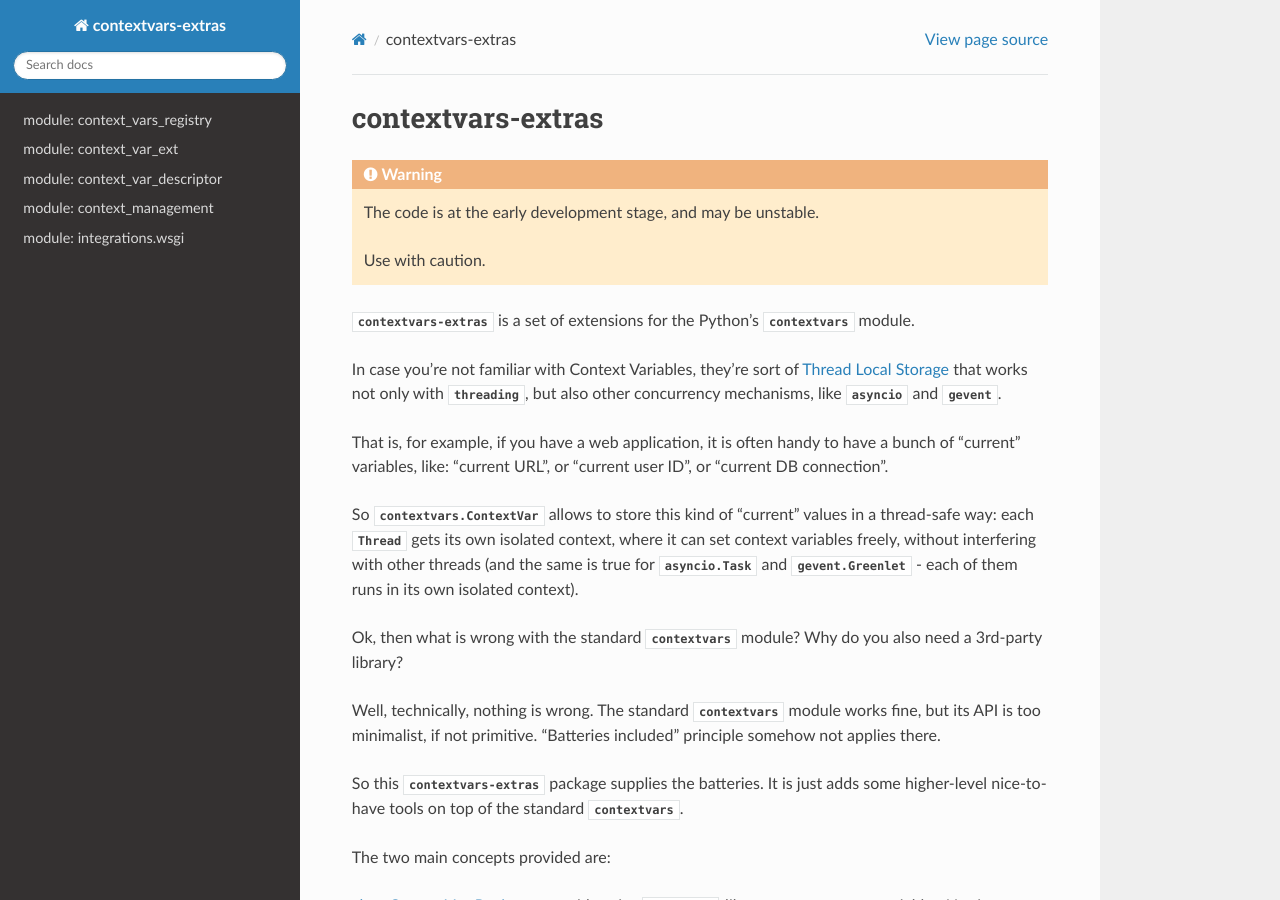
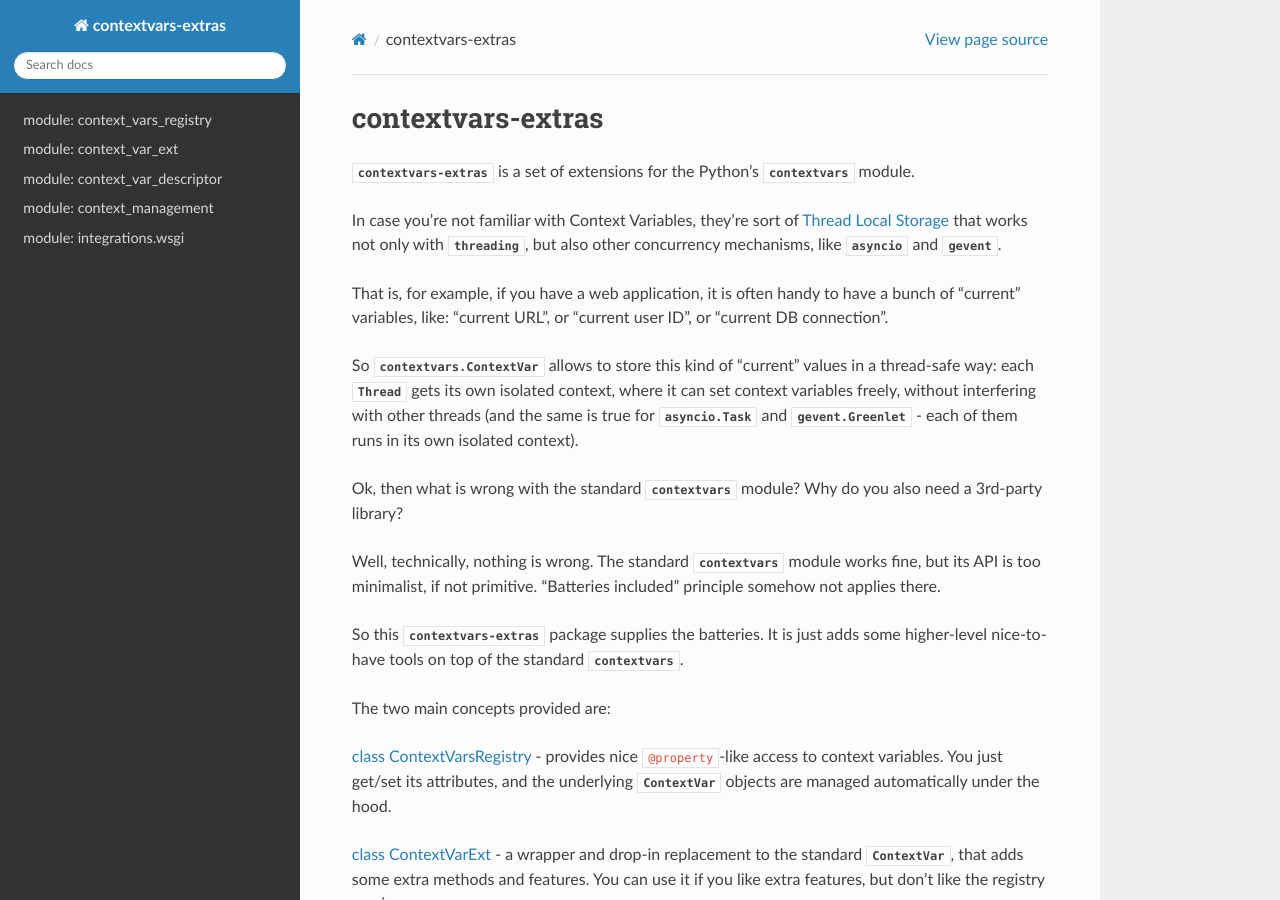
Before and after one commit to vdmit11/contextvars-registry, a Sphinx documentation site: the page built from docs/index.rst, in a window 1280 px wide and 900 px high. Built offline with Sphinx 7.4.7 and the Read the Docs theme 2.0.0, drawn with Linux system fonts in a browser that asks for light colours.

Commit message:
feat: remove "under development" warnings, the code is stable enough

```diff
--- a/README.rst
+++ b/README.rst
@@ -2,10 +2,6 @@ contextvars-extras
 ==================
 
 |pypi badge| |build badge| |docs badge|
-
-**Warning!**
-
-**The code is at the early development stage, and may be unstable. Use with caution.**
 
 ``contextvars-extras`` is a set of extensions for the Python's `contextvars`_ module.
 
--- a/docs/index.rst
+++ b/docs/index.rst
@@ -1,12 +1,5 @@
 contextvars-extras
 ==================
-
-.. Warning::
-
-   The code is at the early development stage, and may be unstable.
-
-   Use with caution.
-
 
 :mod:`contextvars-extras` is a set of extensions for the Python's :mod:`contextvars` module.
 
--- a/pyproject.toml
+++ b/pyproject.toml
@@ -10,7 +10,7 @@ documentation = "https://contextvars-extras.readthedocs.io"
 keywords = ["contextvars", "context", "async", "threading", "gevent"]
 exclude = []
 classifiers = [
-  "Development Status :: 2 - Pre-Alpha",
+  "Development Status :: 4 - Beta",
   "Intended Audience :: Developers",
   "License :: OSI Approved :: MIT License",
   "Programming Language :: Python",
```
